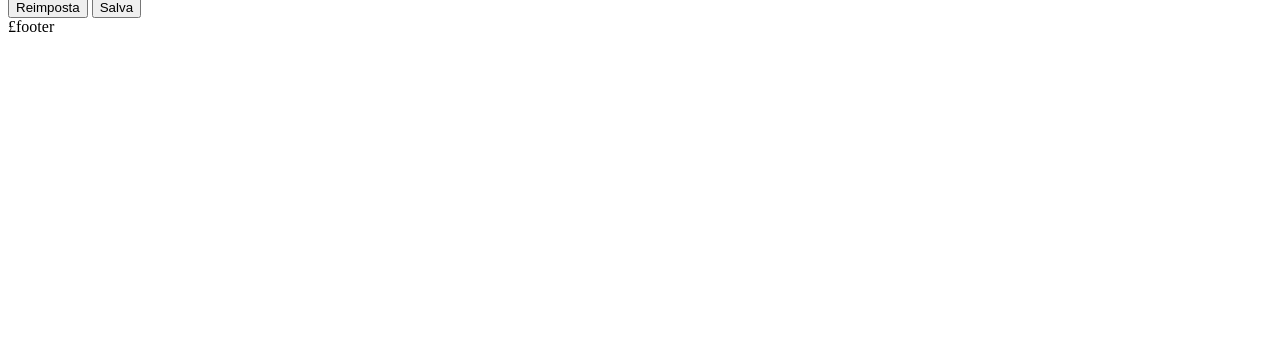
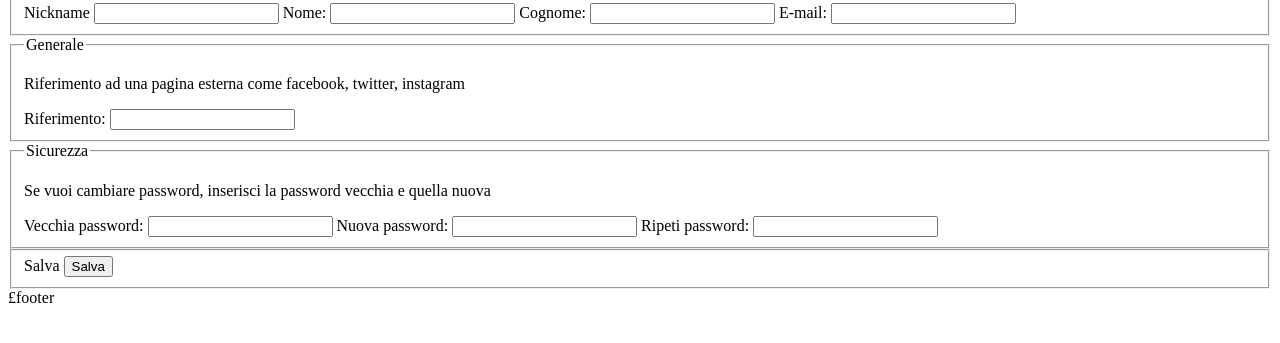
Before and after one commit to Meneghin98/TecWeb, a PHP site: page /html/User/areaUtente.html in a window 1280 px wide. Shown: the part 457-800 px from the top of the page. Run offline with PHP 8.4, Linux system fonts and the light colour scheme.

Commit message:
Migliorata presentazione pagina utente

```diff
--- a/html/User/areaUtente.html
+++ b/html/User/areaUtente.html
@@ -4,7 +4,7 @@
 <head>
     £head_
     <title>Account personale - Decrypted Games</title>
-    <meta name="title" content="Pagina utente" />
+    <meta name="title" content="Pagina utente"/>
     <meta name="description" content="Pagina personale dell'utente"/>
 </head>
 
@@ -28,19 +28,43 @@
     </div>
 
 
-    <form action="personal.php" method="post" id="personal">
+    <form action="personal.php" method="post">
         <div class="datiAccount">
+            <fieldset class="groupBox">
+                <legend>Utente</legend>
+                <label for="nickname" xml:lang="en">Nickname</label>
+                <input name="nickname" type="text" id="nickname"/>
+                <label for="name">Nome:</label>
+                <input name="name" type="text" id="name"/>
+                <label for="surname">Cognome:</label>
+                <input name="surname" type="text" id="surname"/>
+                <label for="email" xml:lang="en">E-mail:</label>
+                <input name="email" type="text" id="email"/>
+            </fieldset>
 
-            £form
+            <fieldset class="groupBox">
+                <legend>Generale</legend>
+                <p>Riferimento ad una pagina esterna come facebook, twitter, instagram</p>
+                <label for="ref">Riferimento:</label>
+                <input name="ref" type="text" id="ref"/>
+            </fieldset>
+            <fieldset class="groupBox">
+                <legend>Sicurezza</legend>
+                <p>Se vuoi cambiare password, inserisci la password vecchia e quella nuova</p>
+                <label for="oldPwd">Vecchia <span xml:lang="en">password</span>:</label>
+                <input name="oldPwd" type="password" id="oldPwd"/>
+                <label for="newPwd">Nuova <span xml:lang="en">password</span>:</label>
+                <input name=newPwd" type="password" id="newPwd"/>
+                <label for="repPwd">Ripeti <span xml:lang="en">password</span>:</label>
+                <input name="repPwd" type="password" id="repPwd"/>
+            </fieldset>
 
         </div>
+        <fieldset id="save">
+            <label for="bSave">Salva</label>
+            <input type="submit" value="Salva" id="bSave"/>
+        </fieldset>
     </form>
-    <div class="saveResets">
-        <input form="personal" type="reset" value="Reimposta" id="reset"/>
-        <input form="personal" type="submit" value="Salva" id="save"/>
-    </div>
-
-
 </div>
 
 £footer
```
Also changed, not shown: css/screen.css (+12 -18 lines).
